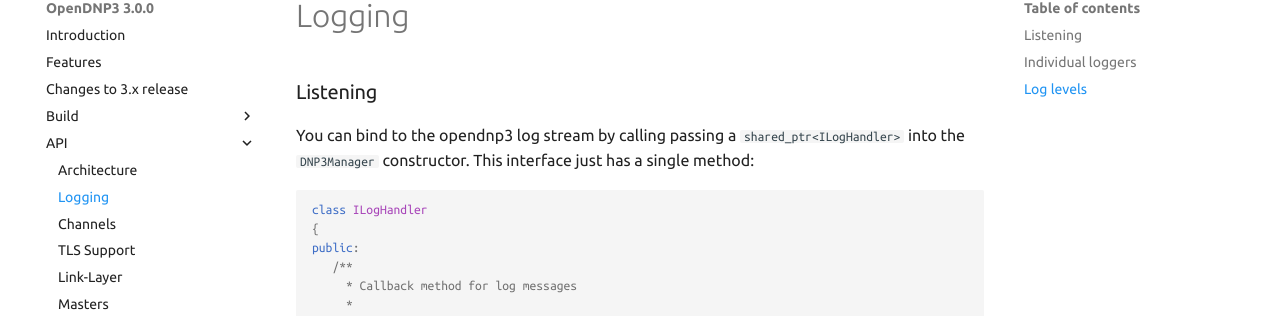
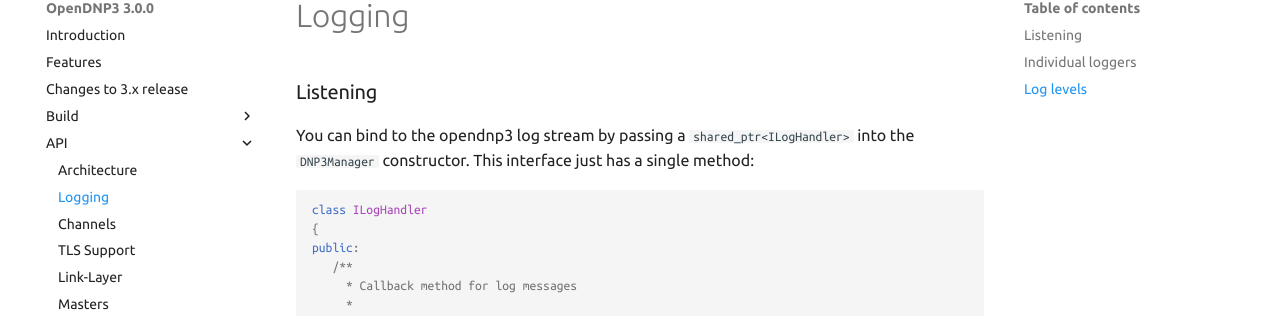
Before and after one commit to dnp3/opendnp3-guide, an MkDocs documentation site: the page built from docs/api/logging.md, in a window 1280 px wide and 1376 px high. Shown: the part 103-419 px from the top of the window. Built offline with MkDocs 1.6.1 and Material for MkDocs 9.7.7, drawn with Linux system fonts in a browser that asks for light colours; comment, search, counter and statistics services are not loaded.

````diff
--- a/docs/api/logging.md
+++ b/docs/api/logging.md
@@ -1,6 +1,6 @@
 ### Listening
 
-You can bind to the opendnp3 log stream by calling passing a `shared_ptr<ILogHandler>` into the  `DNP3Manager` constructor. This interface
+You can bind to the opendnp3 log stream by passing a `shared_ptr<ILogHandler>` into the  `DNP3Manager` constructor. This interface
 just has a single method:
 
 ```c++
````
Also changed, not shown: docs/api/channels.md (+1 -1 lines), docs/api/masters.md (+1 -1 lines), 1 other file.
